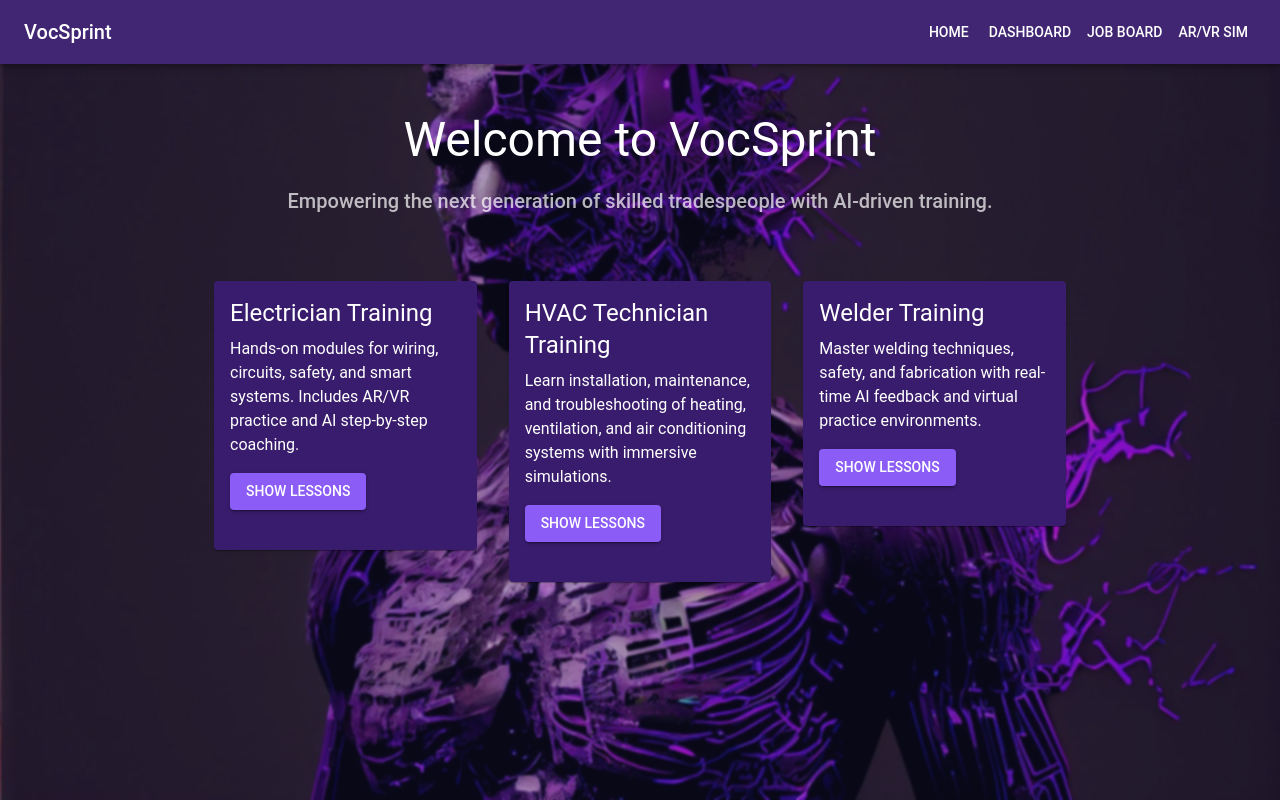
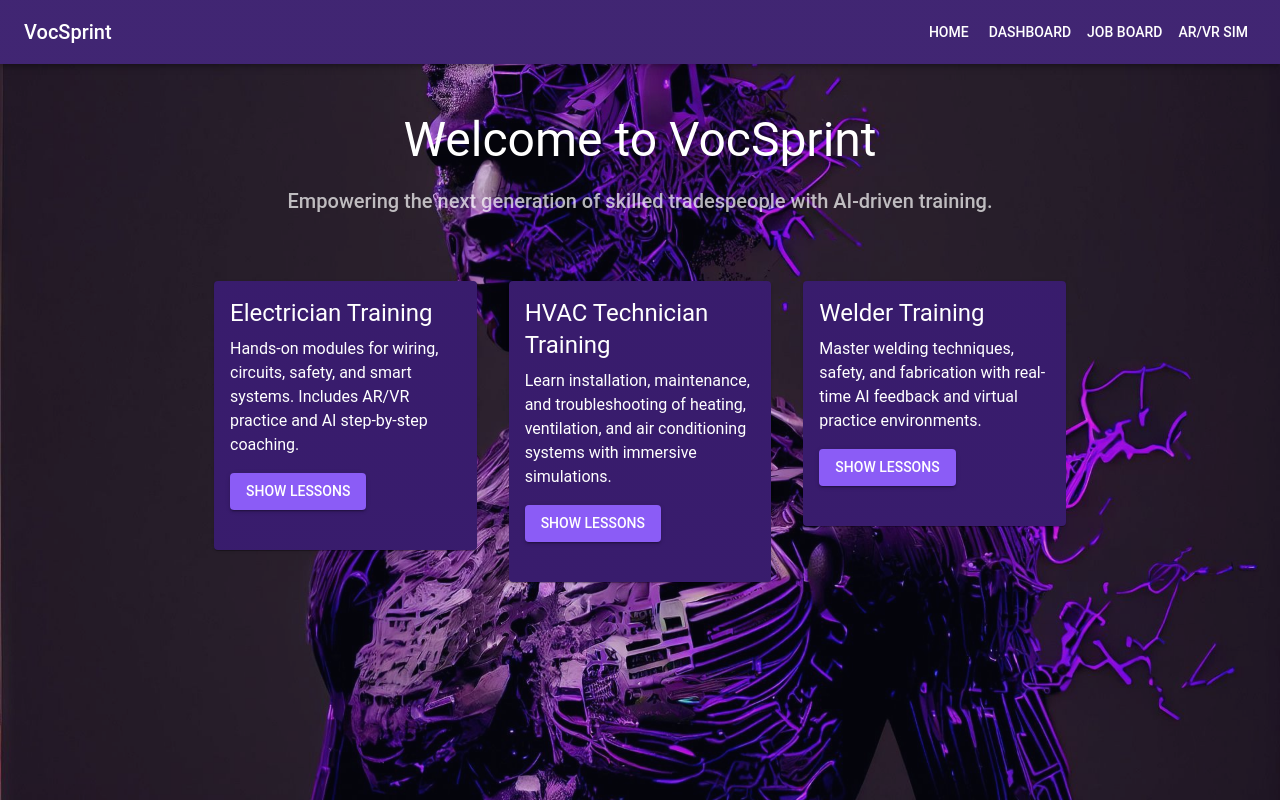
Before and after one commit to Pritiks23/vocsprint, a React (Create React App) app in the folder frontend/: page / in a window 1280 px wide. Built offline with nearby package versions, Linux system fonts and the light colour scheme.

Commit message:
Remove blur and reduce overlay for crisp image

```diff
--- a/frontend/src/App.js
+++ b/frontend/src/App.js
@@ -31,8 +31,7 @@ function App() {
             left: 0,
             right: 0,
             bottom: 0,
-            backgroundColor: 'rgba(30, 27, 75, 0.3)', // Lighter overlay to see the image
-            backdropFilter: 'blur(1px)',
+            backgroundColor: 'rgba(30, 27, 75, 0.15)', // Very light overlay
             zIndex: 0,
           }
         }}
```
